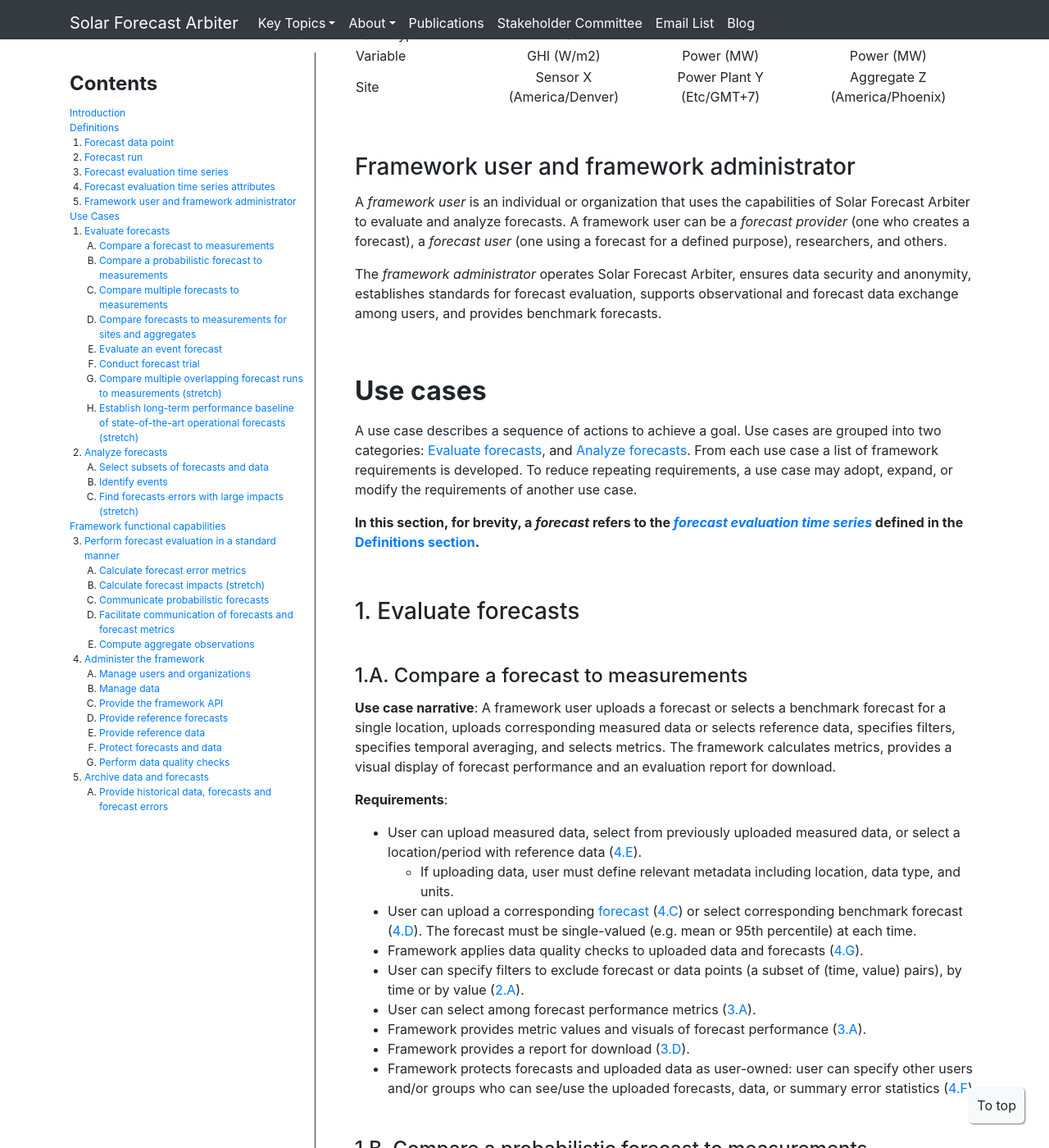
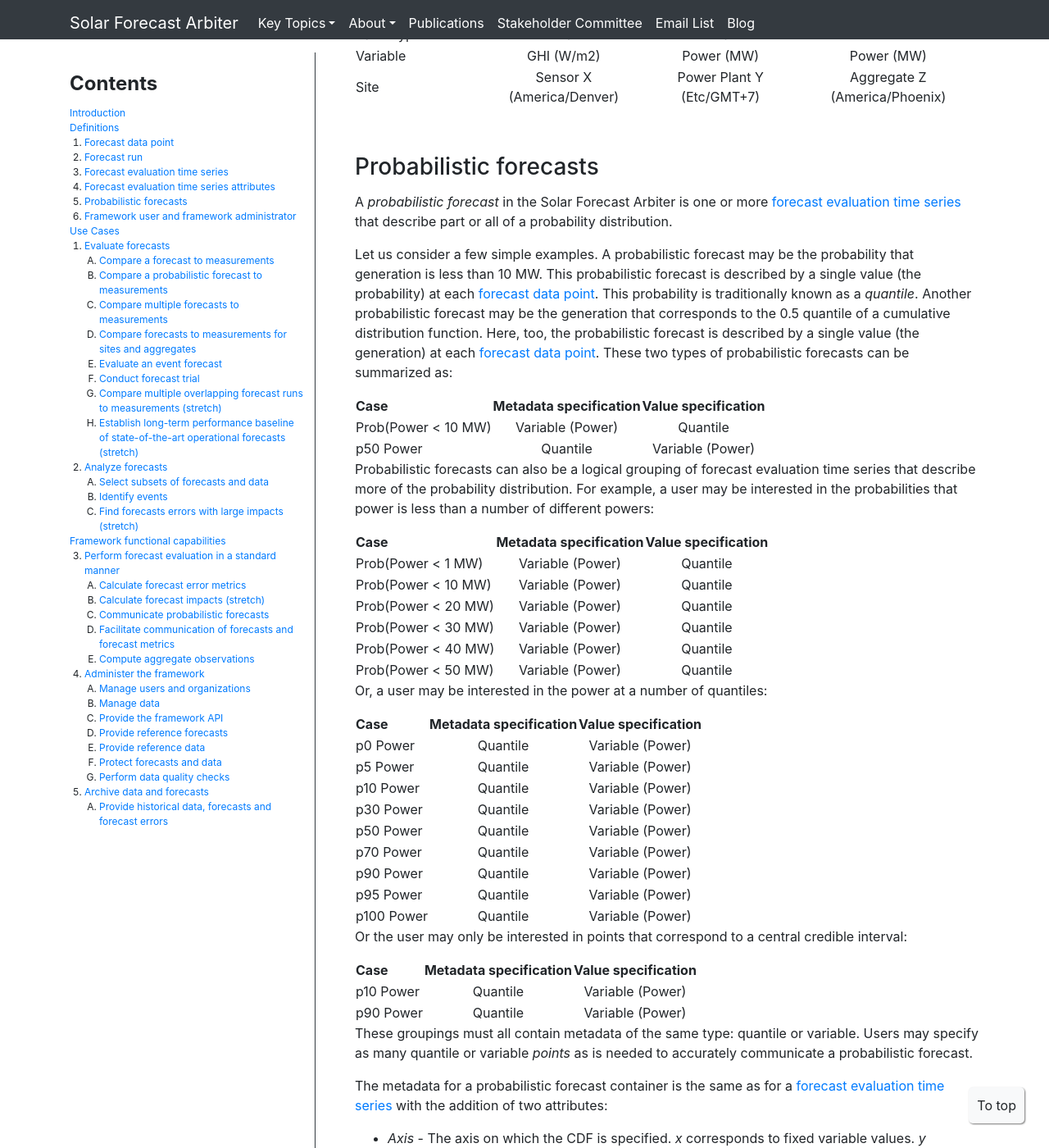
Before and after one commit to SolarArbiter/SolarArbiter.github.io, a Jekyll site: the page built from usecases.md, in a window 1280 px wide and 1400 px high, scrolled down 5977 px. Shown: the whole window at 82% size. Built offline with Jekyll 4.4.1, drawn with Linux system fonts in a browser that asks for light colours; comment, search, counter and statistics services are not loaded; our own code applies the rules of GitHub Pages for plain Markdown files; some of the changed text lies outside the part shown.

Commit message:
bloviate

```diff
--- a/_includes/datamodel_sidebar.html
+++ b/_includes/datamodel_sidebar.html
@@ -8,7 +8,6 @@
       <li><a href="#observations">Observations</a></li>
       <li><a href="#forecasts">Forecasts</a></li>
         <ul>
-          <li><a href="#single-valued-forecasts">Single-valued forecasts</a></li>
           <li><a href="#probabilistic-forecasts">Probabilistic forecasts</a></li>
         </ul>
       <li><a href="#aggregates">Aggregates</a></li>
@@ -19,7 +18,6 @@
       <li><a href="#observations-1">Observations</a></li>
       <li><a href="#forecasts-1">Forecasts</a></li>
         <ul>
-          <li><a href="#single-valued-forecasts-1">Single-valued forecasts</a></li>
           <li><a href="#probabilistic-forecasts-1">Probabilistic forecasts</a></li>
         </ul>
       <li><a href="#downloads">Downloads</a></li>
--- a/_includes/usecase_sidebar.html
+++ b/_includes/usecase_sidebar.html
@@ -8,6 +8,7 @@
       <li><a href="#forecastrun">Forecast run</a></li>
       <li><a href="#forecastevalts">Forecast evaluation time series</a></li>
       <li><a href="#forecastattrs">Forecast evaluation time series attributes</a></li>
+      <li><a href="#probforecasts">Probabilistic forecasts</a></li>
       <li><a href="#users">Framework user and framework administrator</a></li>
     </ol>
   <li><a href="#usecases">Use Cases</a></li>
--- a/usecases.md
+++ b/usecases.md
@@ -139,6 +139,74 @@ The table below shows the attributes for three different examples. We assume all
 | Variable | GHI (W/m2) | Power (MW) | Power (MW) |
 | Site | Sensor X (America/Denver) | Power Plant Y (Etc/GMT+7) | Aggregate Z (America/Phoenix) |
 
+
+### Probabilistic forecasts
+{: .anchor}
+
+A *probabilistic forecast* in the Solar Forecast Arbiter is one or more
+[forecast evaluation time series](#forecastattrs) that describe part or all of a probability
+distribution.
+
+Let us consider a few simple examples. A probabilistic forecast may be the probability that
+generation is less than 10 MW. This probabilistic forecast is described by a
+single value (the probability) at each [forecast data point](#forecastdatapoint).
+This probability is traditionally known as a *quantile*. Another
+probabilistic forecast may be the generation that corresponds to
+the 0.5 quantile of a cumulative distribution function. Here, too, the probabilistic
+forecast is described by a single value (the generation) at each [forecast data point](#forecastdatapoint).
+These two types of probabilistic forecasts can be summarized as:
+
+| Case | Metadata specification | Value specification |
+|------|:----------------------:|:----------------------:|
+| Prob(Power < 10 MW) | Variable (Power) | Quantile |
+| p50 Power | Quantile | Variable (Power) |
+
+Probabilistic forecasts can also be a logical grouping of forecast evaluation time series
+that describe more of the probability distribution. For example, a user may be
+interested in the probabilities that power is less than a number of different powers:
+
+| Case | Metadata specification | Value specification |
+|------|:----------------------:|:----------------------:|
+| Prob(Power < 1 MW) | Variable (Power) | Quantile |
+| Prob(Power < 10 MW) | Variable (Power) | Quantile |
+| Prob(Power < 20 MW) | Variable (Power) | Quantile |
+| Prob(Power < 30 MW) | Variable (Power) | Quantile |
+| Prob(Power < 40 MW) | Variable (Power) | Quantile |
+| Prob(Power < 50 MW) | Variable (Power) | Quantile |
+
+Or, a user may be interested in the power at a number of quantiles:
+
+| Case | Metadata specification | Value specification |
+|------|:----------------------:|:----------------------:|
+| p0 Power | Quantile | Variable (Power) |
+| p5 Power | Quantile | Variable (Power) |
+| p10 Power | Quantile | Variable (Power) |
+| p30 Power | Quantile | Variable (Power) |
+| p50 Power | Quantile | Variable (Power) |
+| p70 Power | Quantile | Variable (Power) |
+| p90 Power | Quantile | Variable (Power) |
+| p95 Power | Quantile | Variable (Power) |
+| p100 Power | Quantile | Variable (Power) |
+
+Or the user may only be interested in points that correspond to a central credible interval:
+
+| Case | Metadata specification | Value specification |
+|------|:----------------------:|:----------------------:|
+| p10 Power | Quantile | Variable (Power) |
+| p90 Power | Quantile | Variable (Power) |
+
+These groupings must all contain metadata of the same type: quantile or variable.
+Users may specify as many quantile or variable *points* as is needed to accurately
+communicate a probabilistic forecast.
+
+The metadata for a probabilistic forecast container is the same
+as for a [forecast evaluation time series](#forecastattrs) with the
+addition of two attributes:
+
+-   *Axis* - The axis on which the CDF is specified. *x* corresponds to
+    fixed variable values. *y* corresponds to fixed quantiles.
+-   *Points* - The fixed variable values or fixed quantiles at which
+    the forecasts will be made.
 
 
 ### Framework user and framework administrator {#users}
```
Also changed, not shown: data_model.md (+4 -23 lines).
